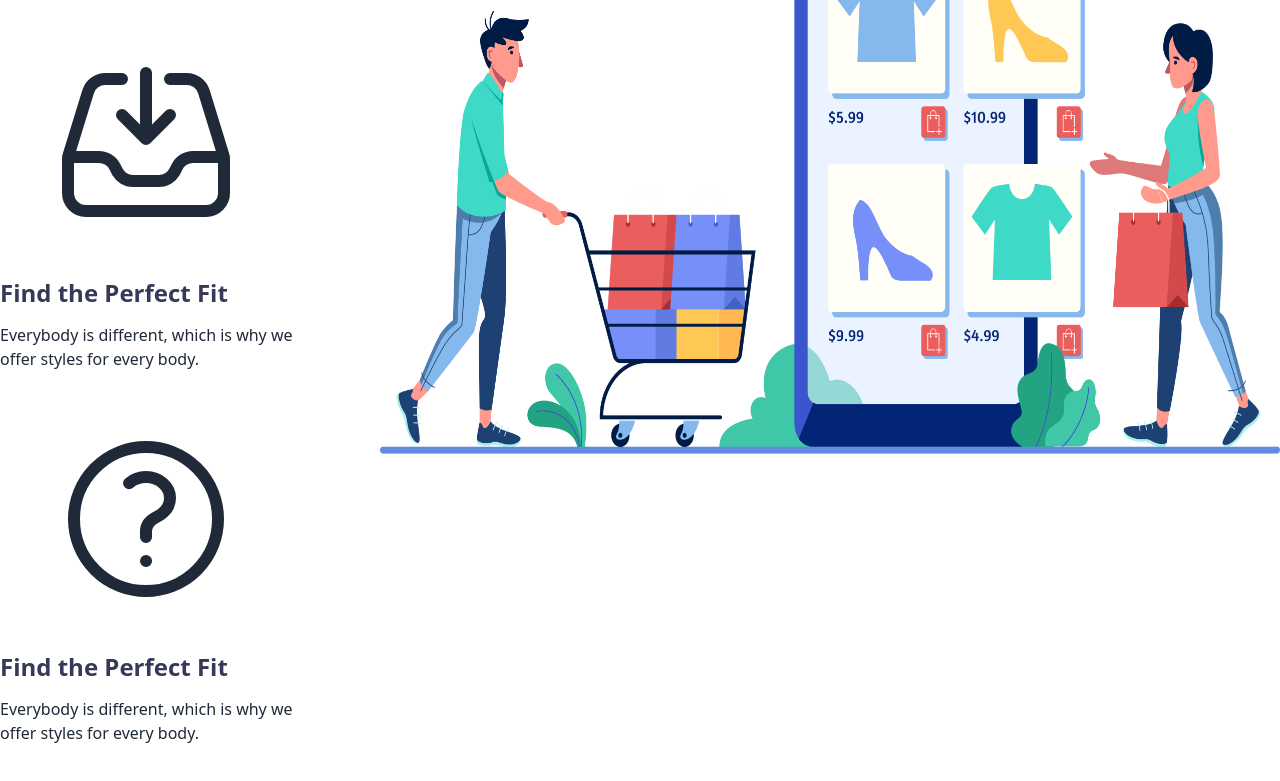
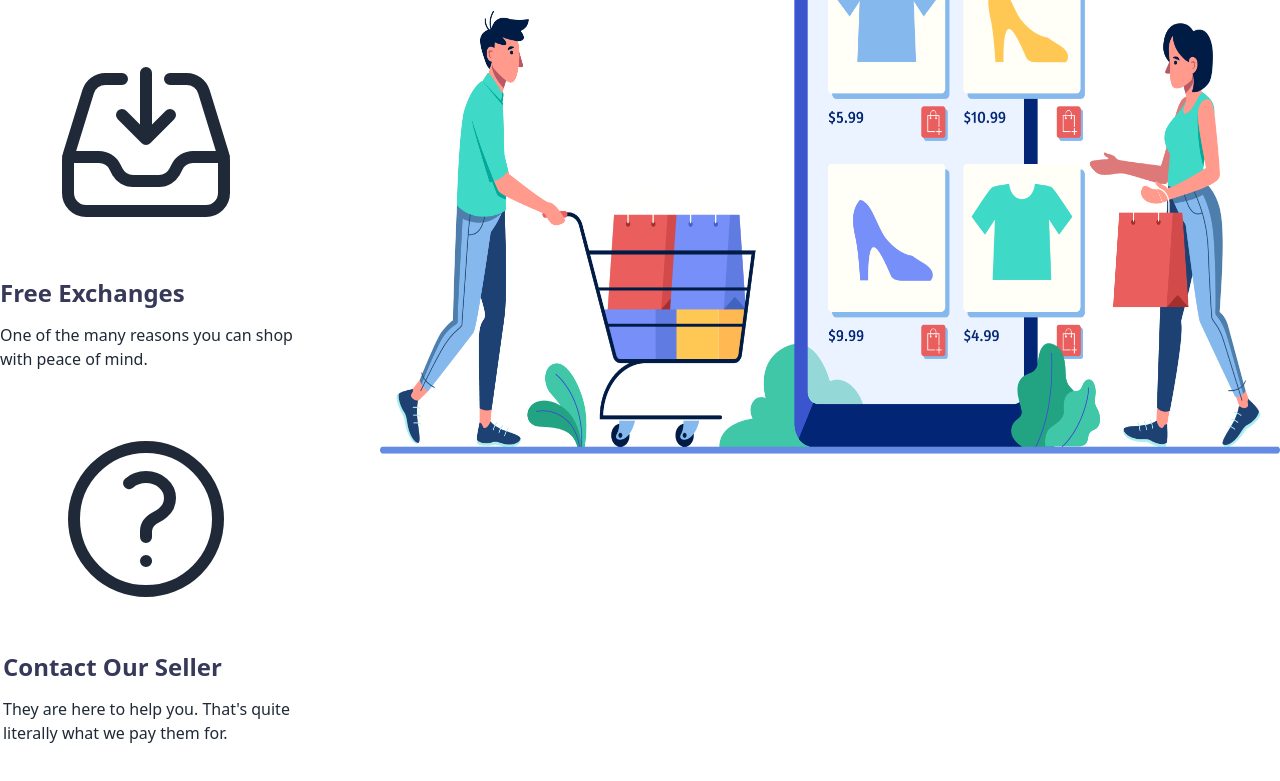
Before and after one commit to Emranhossainshuvo/penguin-website, a plain HTML site: page index.html in a window 1280 px wide. Shown: the part 2619-3400 px from the top of the page. Drawn offline with nearby package versions, Linux system fonts and the light colour scheme.

Commit message:
last commit

```diff
--- a/index.html
+++ b/index.html
@@ -216,10 +216,10 @@
                 </div>
                 <div>
                     <h2 class="font-primary text-2xl font-bold text-[#363958]">
-                        Find the Perfect Fit
+                        Free Exchanges
                     </h2>
-                    <p class="font-primary font-normal text-base pt-3.5">Everybody is different, which is why we <br>
-                        offer styles for every body.
+                    <p class="font-primary font-normal text-base pt-3.5">One of the many reasons you can shop <br>
+                        with peace of mind.
                     </p>
                 </div>
             </section>
@@ -235,10 +235,10 @@
                 </div>
                 <div>
                     <h2 class="font-primary text-2xl font-bold text-[#363958]">
-                        Find the Perfect Fit
+                        Contact Our Seller
                     </h2>
-                    <p class="font-primary font-normal text-base pt-3.5">Everybody is different, which is why we <br>
-                        offer styles for every body.
+                    <p class="font-primary font-normal text-base pt-3.5">They are here to help you. That's quite <br>
+                        literally what we pay them for.
                     </p>
                 </div>
             </section>
```
